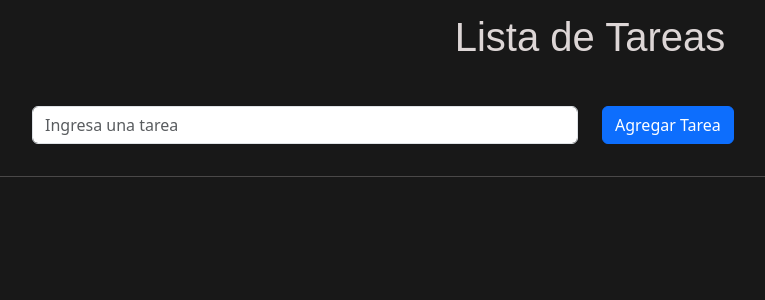
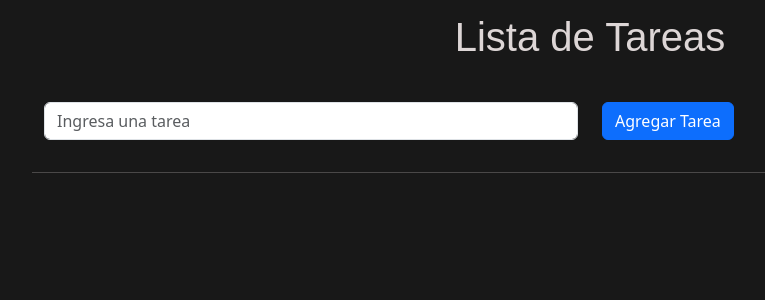
Before and after one commit to MariaJoseGG/PracticalTest, a React (Vite) app: page / in a window 1280 px wide. Shown: the top 300 px of the page, without its empty margins (50-815 px from the left). Built offline with nearby package versions, Linux system fonts and the light colour scheme.

Commit message:
The reducer logic is separated into other files

```diff
--- a/src/TaskManagement/components/TaskList.jsx
+++ b/src/TaskManagement/components/TaskList.jsx
@@ -1,87 +1,40 @@
 import { useReducer } from 'react'
 import '../styles/TaskList.css'
 import { TaskForm } from './TaskForm'
-
-// Action types
-const ADD_TASK = '[TASKS] Add task'
-const COMPLETE_TASK = '[TASKS] Complete task'
-const DELETE_TASK = '[TASKS] Delete task'
-
-// Reducer actions
-const taskReducer = (state = [], action = {}) => {
-  switch (action.type) {
-    case ADD_TASK:
-      // The current task list, plus the new task that has been dispatched
-      return [...state, action.payload]
-
-    case COMPLETE_TASK:
-      // The status of the task is changed to completed
-      return state.map(task => {
-        if (task.id === action.payload) {
-          return {
-            ...task,
-            completed: !task.completed
-          }
-        } else {
-          return task
-        }
-      })
-
-    case DELETE_TASK:
-      return state.filter(task => task.id !== action.payload)
-
-    default:
-      return state
-  }
-}
+import { addTask, completeTask, deleteTask } from '../functions/taskActions'
+import { taskReducer } from '../functions/taskReducer'
 
 export const TaskList = () => {
 
   const [taskState, dispatch] = useReducer(taskReducer, [])
 
   // Add new task
-  const addTask = (task) => {
+  const handleAddTask = (task) => {
     const newTask = {
       id: new Date().getTime(),
       task: task,
       completed: false
     }
 
-    const action = {
-      type: ADD_TASK,
-      payload: newTask
-    }
-
-    dispatch(action)
+    dispatch(addTask(newTask))
   }
 
   // Marking or unmarking a task as completed
-  const checkTask = ({ id }) => {
-    // Only the task id is needed to change the task status
-    const action = {
-      type: COMPLETE_TASK,
-      payload: id
-    }
-
-    dispatch(action)
+  const handleCompleteTask = ({ id }) => {
+    dispatch(completeTask(id))
   }
 
   // Delete task
-  const deleteTask = ({ id }) => {
-    const action = {
-      type: DELETE_TASK,
-      payload: id
-    }
-
-    dispatch(action)
+  const handleDeleteTask = ({ id }) => {
+    dispatch(deleteTask(id))
   }
 
   return (
-    <>
+    <div className='container'>
       <h1 className='text-center'>Lista de Tareas</h1>
 
       <TaskForm
-        addTask={addTask}
+        addTask={handleAddTask}
       />
 
       <hr />
@@ -96,12 +49,12 @@ export const TaskList = () => {
                 <input
                   type="checkbox"
                   value={item.finalizada}
-                  onChange={() => checkTask(item)}
+                  onChange={() => handleCompleteTask(item)}
                 />
 
                 <button
                   className="btn btn-danger"
-                  onClick={() => deleteTask(item)}>
+                  onClick={() => handleDeleteTask(item)}>
                   Borrar
                 </button>
               </div>
@@ -109,6 +62,6 @@ export const TaskList = () => {
           )
         })}
       </ul>
-    </>
+    </div>
   )
 }
--- /dev/null
+++ b/src/TaskManagement/functions/taskActions.js
@@ -0,0 +1,16 @@
+import { ADD_TASK, COMPLETE_TASK, DELETE_TASK } from './taskReducer'
+
+export const addTask = (task) => ({
+    type: ADD_TASK,
+    payload: task
+});
+
+export const completeTask = (taskId) => ({
+    type: COMPLETE_TASK,
+    payload: taskId
+});
+
+export const deleteTask = (taskId) => ({
+    type: DELETE_TASK,
+    payload: taskId
+});
--- /dev/null
+++ b/src/TaskManagement/functions/taskReducer.js
@@ -0,0 +1,32 @@
+// Action types
+export const ADD_TASK = '[TASKS] Add task'
+export const COMPLETE_TASK = '[TASKS] Complete task'
+export const DELETE_TASK = '[TASKS] Delete task'
+
+// Reducer actions
+export const taskReducer = (state = [], action = {}) => {
+  switch (action.type) {
+    case ADD_TASK:
+      // The current task list, plus the new task that has been dispatched
+      return [...state, action.payload]
+
+    case COMPLETE_TASK:
+      // The status of the task is changed to completed
+      return state.map(task => {
+        if (task.id === action.payload) {
+          return {
+            ...task,
+            completed: !task.completed
+          }
+        } else {
+          return task
+        }
+      })
+
+    case DELETE_TASK:
+      return state.filter(task => task.id !== action.payload)
+
+    default:
+      return state
+  }
+}
```
